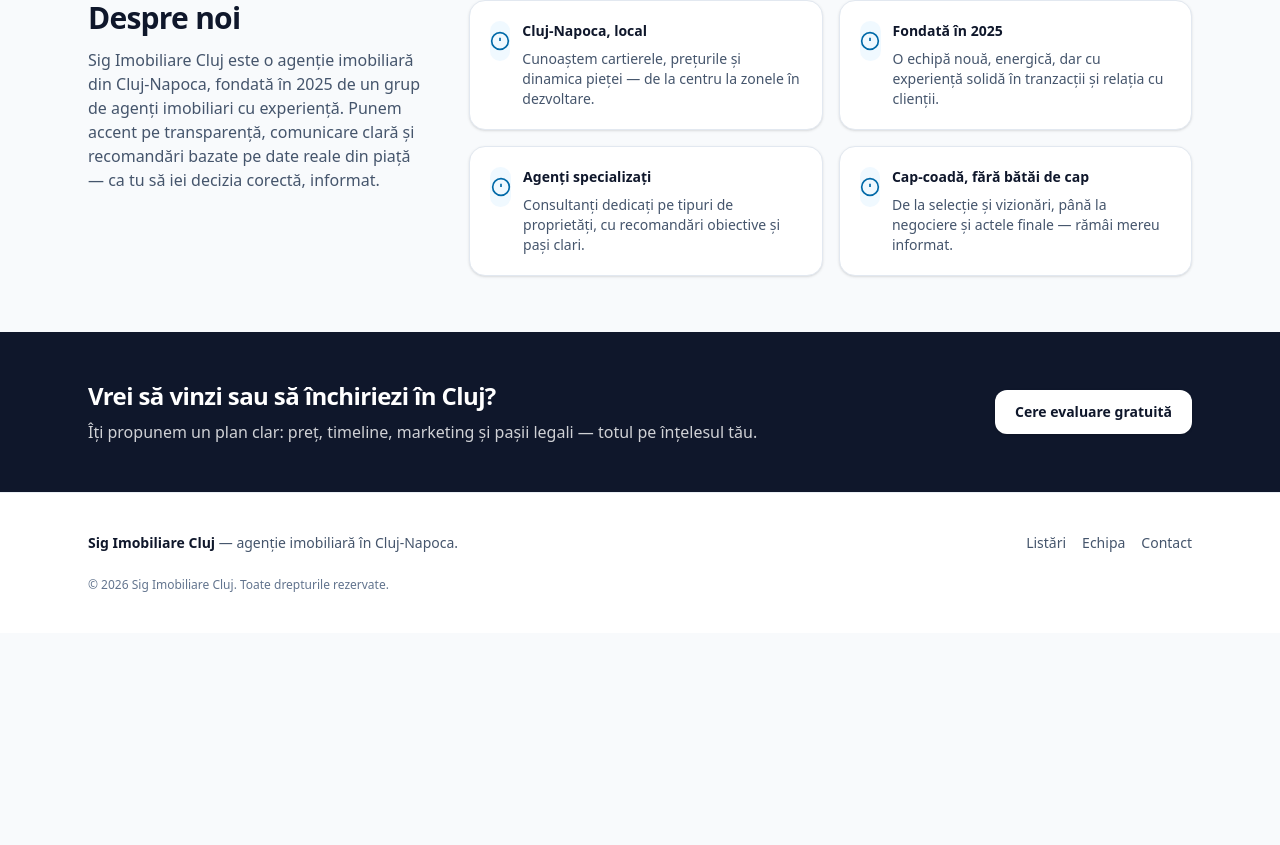
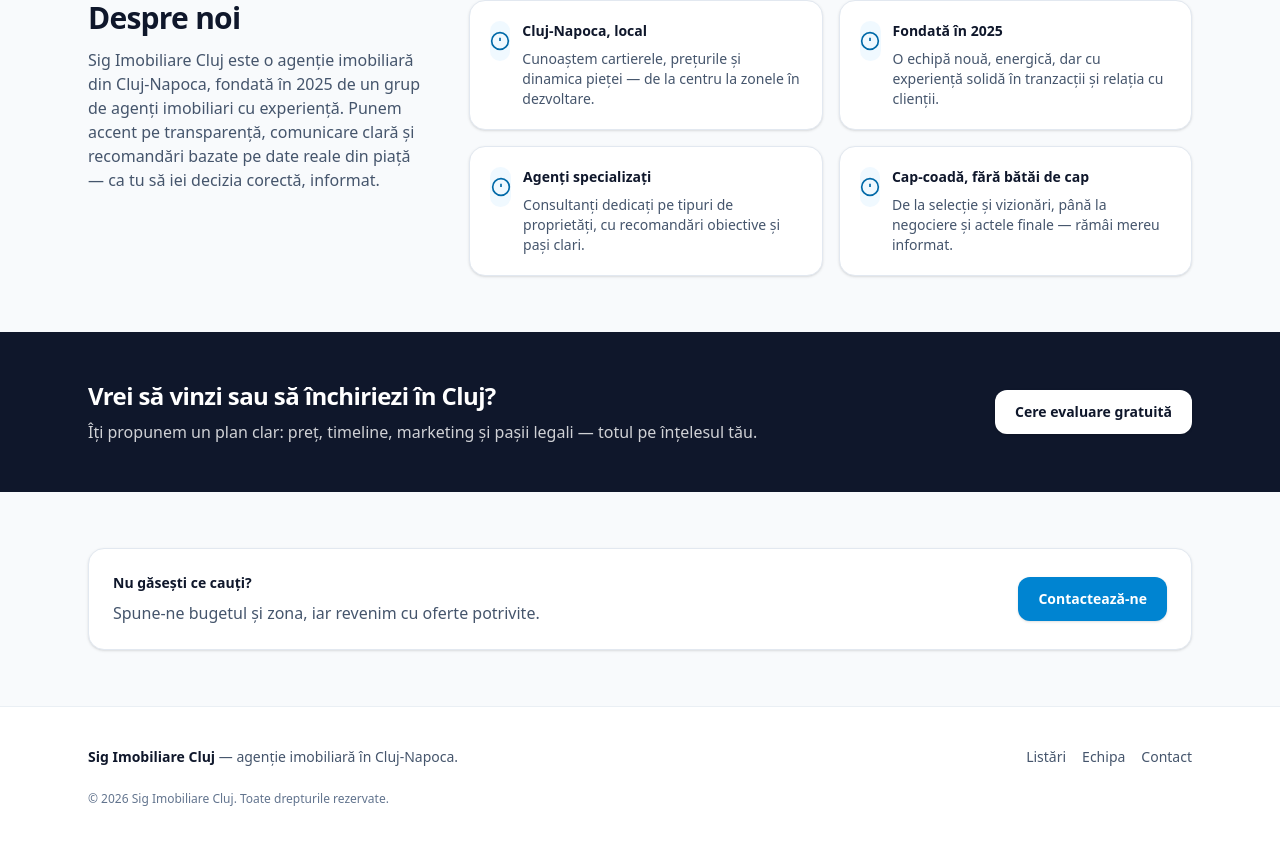
Before and after one commit to TonyHebe/SigImobCluj, a Next.js app: page / in a window 1280 px wide. Shown: the part 756-1601 px from the top of the page. Before the commit the page ends 1389 px from the top, so only its background shows below. Built offline with nearby package versions, Linux system fonts and the light colour scheme.

Commit message:
Move contact prompt to homepage and remove from listari page
Co-authored-by: antoniohebe1 <antoniohebe1@gmail.com>

```diff
--- a/src/app/listari/page.tsx
+++ b/src/app/listari/page.tsx
@@ -311,23 +311,6 @@ export default async function ListariPage({ searchParams }: PageProps) {
             </section>
           </>
         )}
-
-        <div className="mt-12 rounded-2xl border border-slate-200 bg-white p-5 shadow-sm">
-          <div className="text-sm font-semibold text-slate-900">
-            Nu găsești ce cauți?
-          </div>
-          <p className="mt-2 text-sm text-slate-600">
-            Spune-ne bugetul și zona, iar revenim cu oferte potrivite.
-          </p>
-          <div className="mt-4">
-            <Link
-              href="/contact"
-              className="inline-flex h-11 items-center justify-center rounded-xl bg-sky-600 px-5 text-sm font-semibold text-white shadow-sm hover:bg-sky-500"
-            >
-              Contactează-ne
-            </Link>
-          </div>
-        </div>
       </main>
     </div>
   );
--- a/src/app/page.tsx
+++ b/src/app/page.tsx
@@ -243,6 +243,27 @@ export default function HomePage() {
             </div>
           </div>
         </section>
+
+        <section className="mx-auto max-w-6xl px-4 py-14 sm:px-6">
+          <div className="grid items-center gap-6 rounded-2xl border border-slate-200 bg-white p-6 shadow-sm md:grid-cols-3">
+            <div className="md:col-span-2">
+              <div className="text-sm font-semibold text-slate-900">
+                Nu găsești ce cauți?
+              </div>
+              <p className="mt-2 text-sm text-slate-600 sm:text-base">
+                Spune-ne bugetul și zona, iar revenim cu oferte potrivite.
+              </p>
+            </div>
+            <div className="flex md:justify-end">
+              <Link
+                href="/contact"
+                className="inline-flex h-11 items-center justify-center rounded-xl bg-sky-600 px-5 text-sm font-semibold text-white shadow-sm hover:bg-sky-500"
+              >
+                Contactează-ne
+              </Link>
+            </div>
+          </div>
+        </section>
       </main>
 
       <footer className="border-t border-slate-200/70 bg-white">
```
